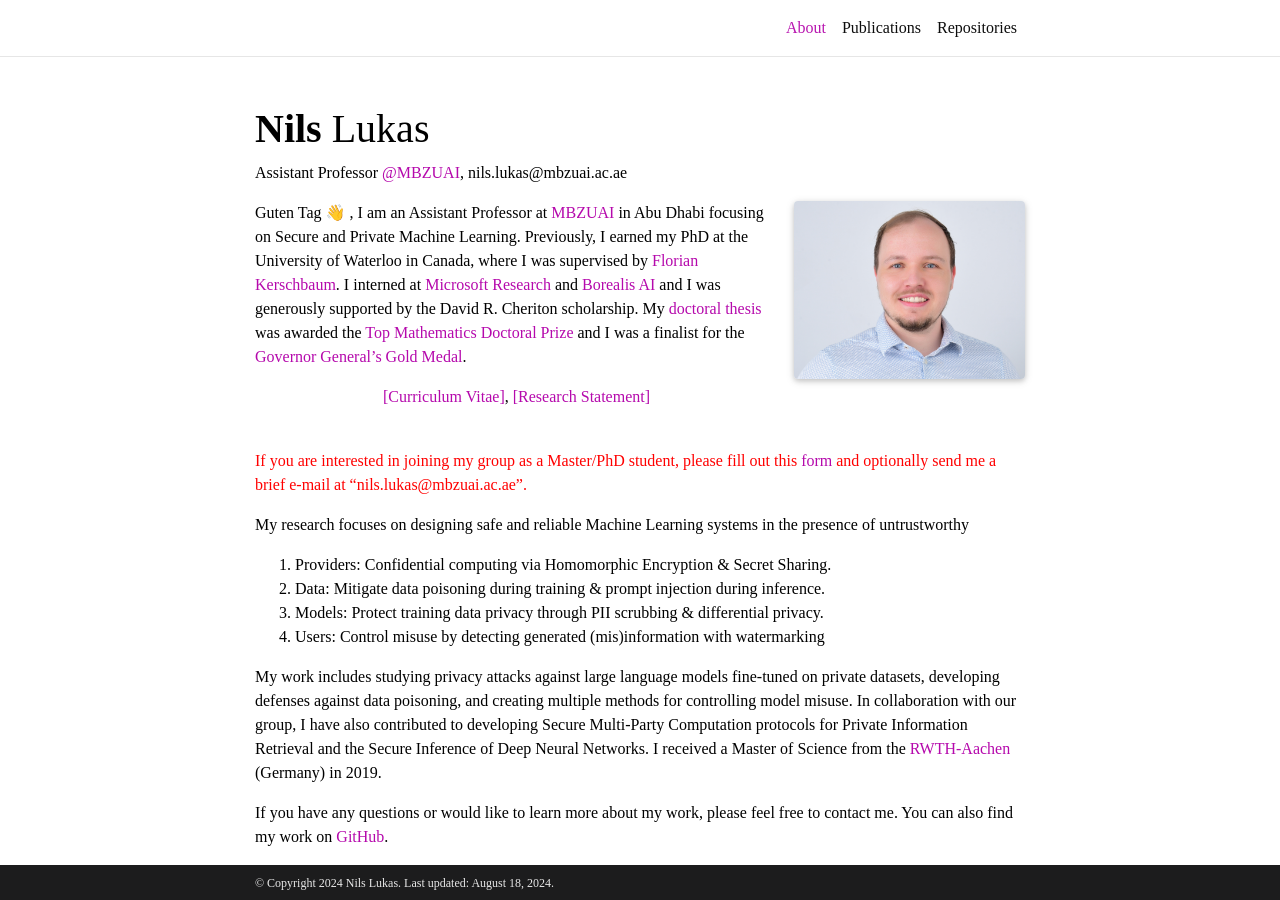
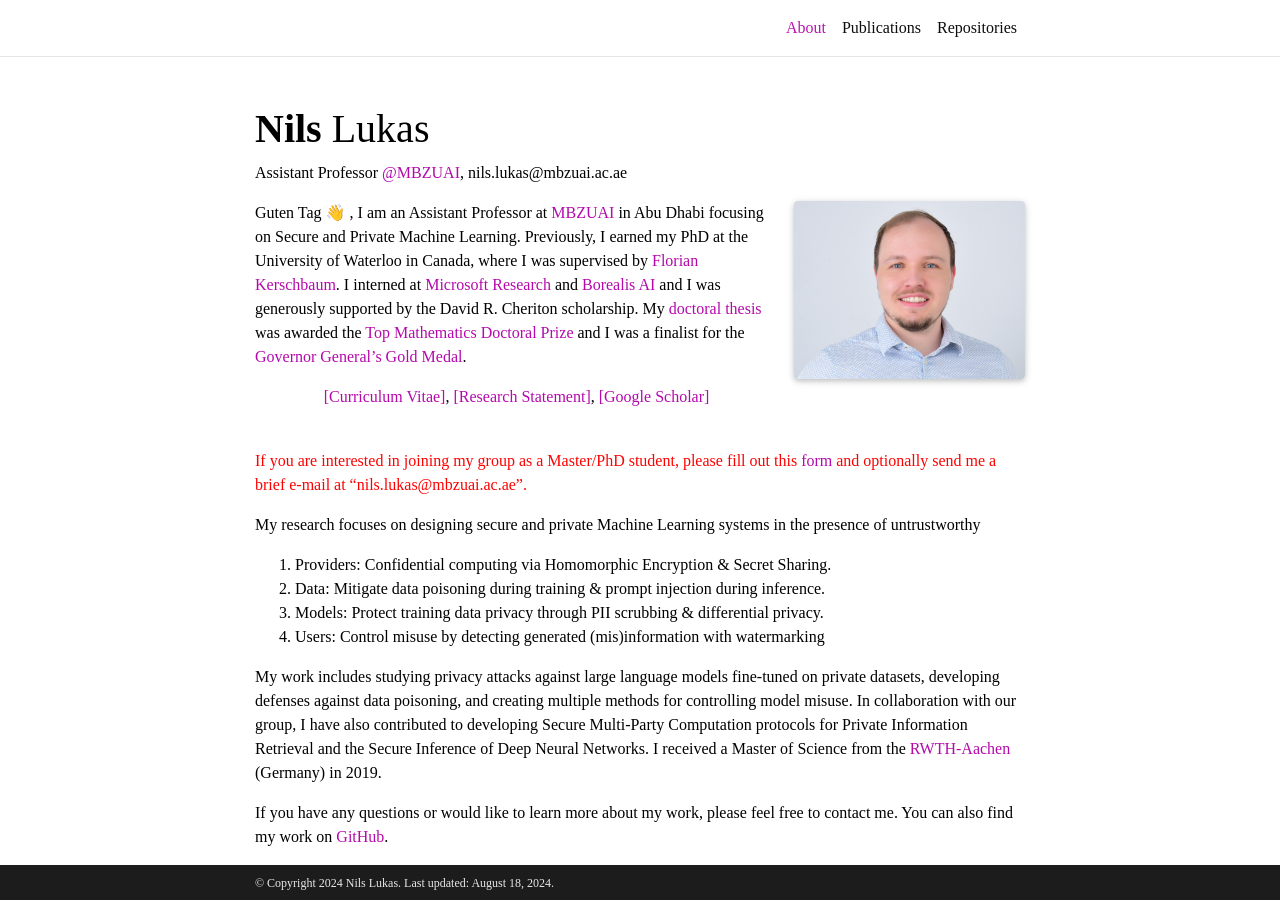
Before and after one commit to nilslukas/nilshendriklukas.github.io, a Jekyll site: the page built from _pages/about.md, in a window 1280 px wide and 900 px high. Built offline with Jekyll 4.4.1, drawn with Linux system fonts in a browser that asks for light colours; full-size pictures stand in for the smaller copies a plugin makes; emoji names are drawn with the system emoji font; comment, search, counter and statistics services are not loaded; a style sheet for code colours, icons or effects is not loaded.

Commit message:
add text

```diff
--- a/_pages/about.md
+++ b/_pages/about.md
@@ -23,14 +23,14 @@
 I was a finalist for the <a href="https://uwaterloo.ca/graduate-studies-postdoctoral-affairs/governor-generals-gold-medal-winners">Governor General’s Gold Medal</a>.
 <br>
 <div style="text-align: center;">
-<a href="https://nilslukas.github.io/assets/pdf/cv_nils_lukas.pdf">[Curriculum Vitae]</a>, <a href="https://nilslukas.github.io/assets/pdf/research_statement.pdf">[Research Statement]</a>
+<a href="https://nilslukas.github.io/assets/pdf/cv_nils_lukas.pdf">[Curriculum Vitae]</a>, <a href="https://nilslukas.github.io/assets/pdf/research_statement.pdf">[Research Statement]</a>, <a href="https://scholar.google.com/citations?user=fmlEab4AAAAJ&hl=en&oi=ao">[Google Scholar]</a>
 </div>
 <br>
 
 <b style="color: red;">If you are interested in joining my group as a Master/PhD student, please fill out this <a href="https://docs.google.com/forms/d/1-UWRsnoiWnS19NENnNgyJ9Lt3QHPYc5Jbc_B_l5rk-A/viewform?edit_requested=true">form</a> and optionally send me a brief e-mail at "nils.lukas@mbzuai.ac.ae".
 </b>
 
-My research focuses on designing <b>safe</b> and <b>reliable</b> Machine Learning systems in the presence of untrustworthy
+My research focuses on designing <b>secure</b> and <b>private</b> Machine Learning systems in the presence of untrustworthy
 1. <b>Providers:</b> Confidential computing via Homomorphic Encryption & Secret Sharing.
 2. <b>Data:</b> Mitigate data poisoning during training & prompt injection during inference.
 3. <b>Models:</b> Protect training data privacy through PII scrubbing & differential privacy.
```
